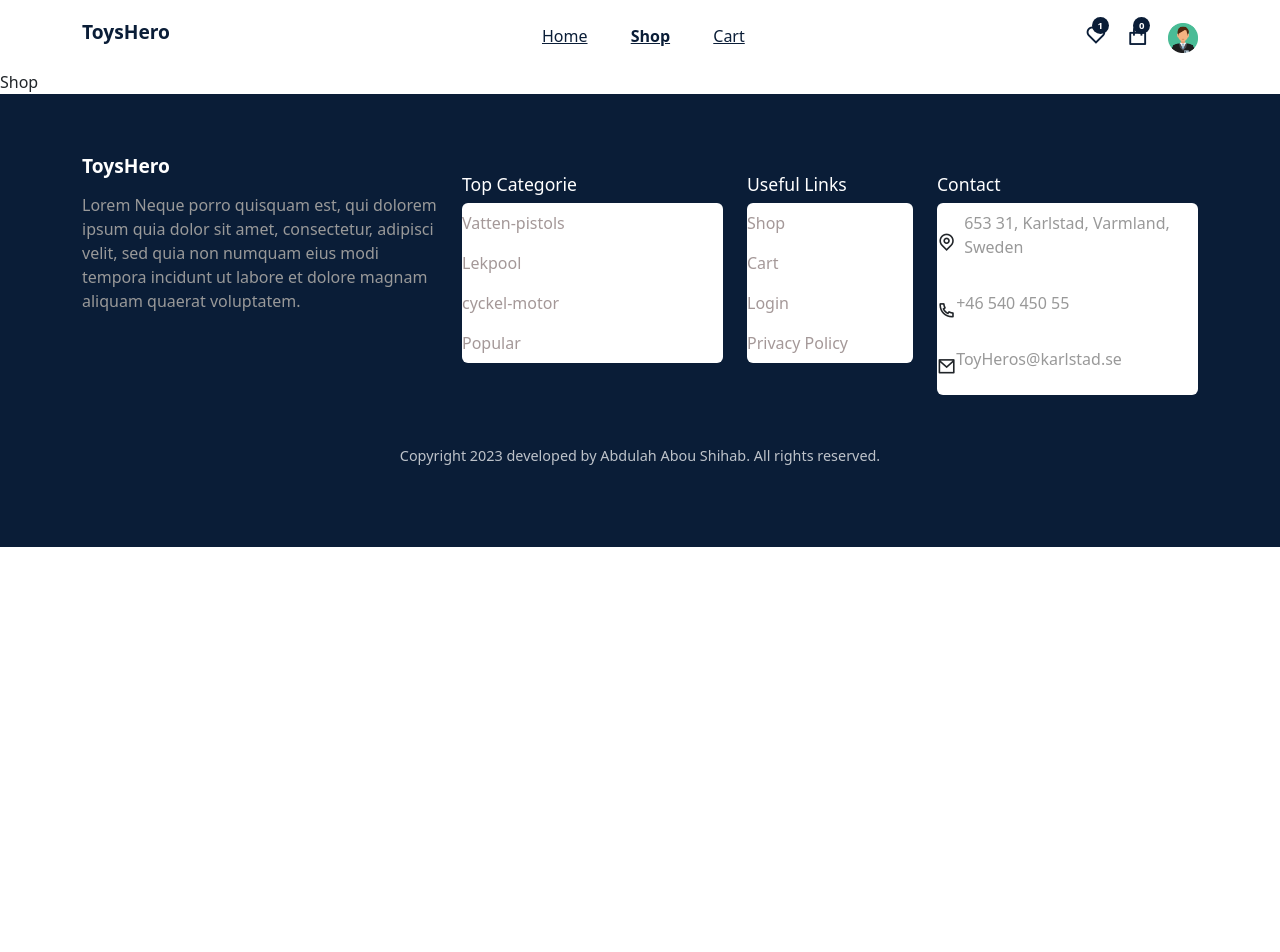
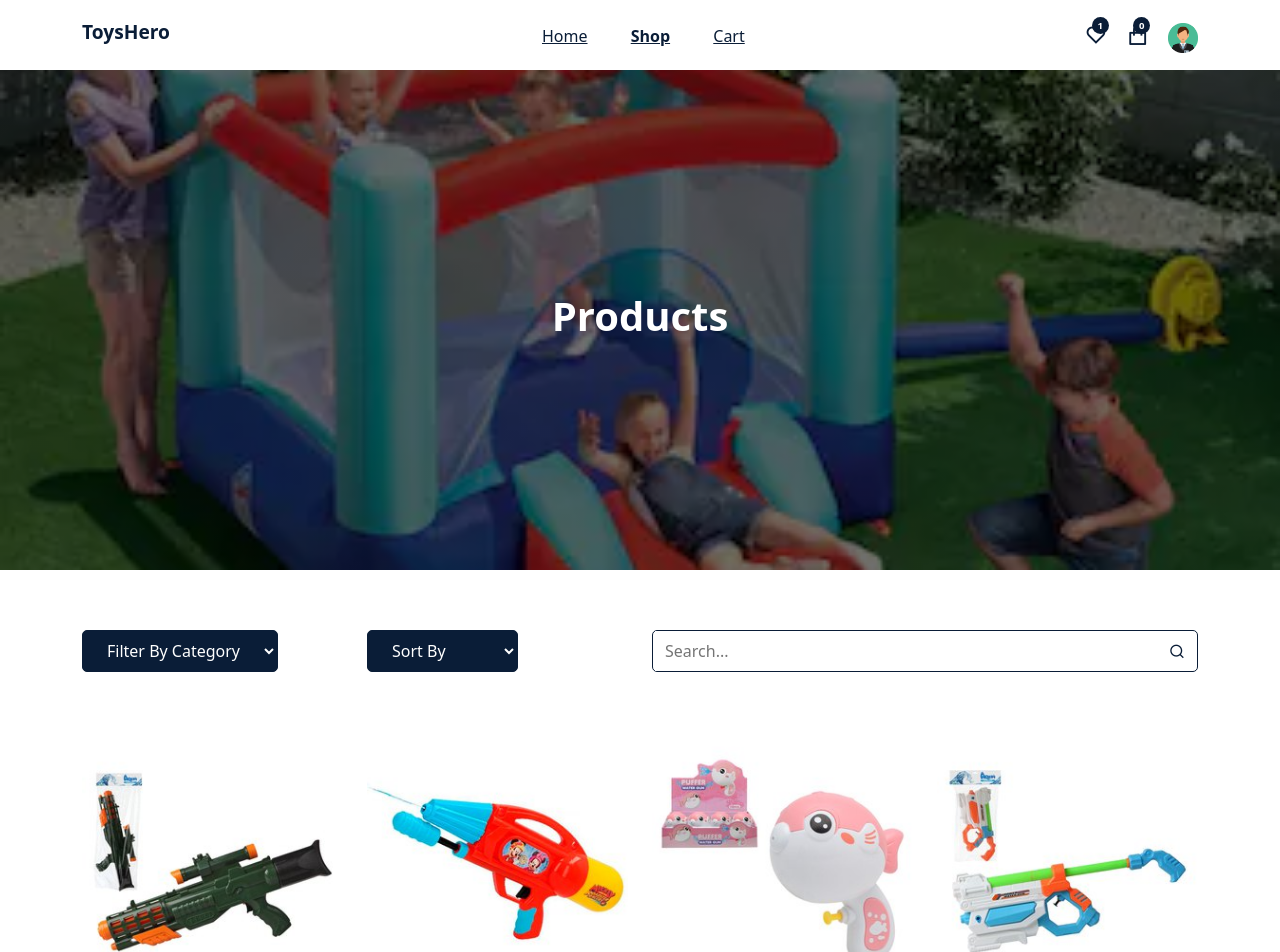
Before and after one commit to Bigabbelito/ToysHero, a React (Vite) app in the folder TosHero/: page /shop in a window 1280 px wide. Shown: the top 952 px of the page. Before the commit the page ends 800 px from the top, so only its background shows below. Built offline with nearby package versions, Linux system fonts and the light colour scheme.

Commit message:
app shop sidan uppdatering

```diff
--- a/TosHero/src/assets/data/products.js
+++ b/TosHero/src/assets/data/products.js
@@ -16,25 +16,18 @@ import productImg10 from "../images/new-araivel-04.png";
 import productImg13 from "../images/new-araivel-05.png";
 import productImg14 from "../images/new-araivel-06.png";
 
-import productImg16 from "../../assets/images/vatten-pistol-01.png";
-import productImg17 from "../../assets/images/vatten-pistol-01.png";
-import productImg18 from "../../assets/images/vatten-pistol-01.png";
-
 import productImg19 from "../../assets/images/popular-01.png";
 import productImg20 from "../../assets/images/popular-02.png";
 import productImg21 from "../../assets/images/popular-03.png";
 import productImg22 from "../../assets/images/popular-04.png";
 
-import productImg23 from "../../assets/images/cyckel-05.png";
-
-import productImg25 from "../../assets/images/vatten-pistol-01.png";
 
 const products = [
   {
     id: "01",
     productName: "Atosa Vatten Pistol 59 Cm ",
     imgUrl: productImg01,
-    category: "Vatten-Pistol",
+    category: "VattenPistol",
     price: 189.75,
     shortDesc:
       "Lorem ipsum dolor sit amet consectetur adipisicing elit. Consequuntur iure quas illo voluptates labore tempore!",
@@ -53,7 +46,7 @@ const products = [
     id: "02",
     productName: "Color baby Vattenpistol Mickey And The Roadster Racers",
     imgUrl: productImg4,
-    category: "Vatten-Pistol",
+    category: "VattenPistol",
     price: 79.99,
     shortDesc:
       "Lorem ipsum dolor sit amet consectetur adipisicing elit. Consequuntur iure quas illo voluptates labore tempore!",
@@ -76,7 +69,7 @@ const products = [
     id: "03",
     productName: "Atosa Vattenpistol",
     imgUrl: productImg03,
-    category: "Vatten-Pistol",
+    category: "VattenPistol",
     price: 174.99,
     shortDesc:
       "Lorem ipsum dolor sit amet consectetur adipisicing elit. Consequuntur iure quas illo voluptates labore tempore!",
@@ -98,7 +91,7 @@ const products = [
     id: "26",
     productName: "Atosa Vatten Pistol 34 Cm ",
     imgUrl: productImg02,
-    category: "Vatten-Pistol",
+    category: "VattenPistol",
     price: 79.89,
     shortDesc:
       "Lorem ipsum dolor sit amet consectetur adipisicing elit. Consequuntur iure quas illo voluptates labore tempore!",
@@ -342,74 +335,6 @@ const products = [
     ],
     avgRating: 4.8,
   },
-  {
-    id: "13",
-    productName: "One Plus Nord",
-    imgUrl: productImg16,
-    category: "mobile",
-    price: 799,
-    shortDesc:
-      "Lorem ipsum dolor sit amet consectetur adipisicing elit. Consequuntur iure quas illo voluptates labore tempore!",
-    description:
-      "Lorem ipsum dolor sit amet consectetur adipisicing elit. Optio nostrum accusantium iste, voluptas cumque provident! Consequatur officiis animi rem tempore voluptate cumque hic similique aperiam ut consectetur distinctio repudiandae quia quam quos, quas illo, iusto, necessitatibus odio veniam exercitationem quis voluptatibus debitis laboriosam! Esse debitis obcaecati blanditiis at impedit quibusdam!",
-    reviews: [
-      {
-        rating: 4.8,
-        text: "Lorem ipsum dolor sit amet consectetur adipisicing elit.",
-      },
-      {
-        rating: 4.9,
-        text: "Lorem ipsum dolor sit amet consectetur adipisicing elit.",
-      },
-    ],
-    avgRating: 4.8,
-  },
-
-  {
-    id: "14",
-    productName: "Apple iPhone 13 Pro",
-    imgUrl: productImg17,
-    category: "mobile",
-    price: 899,
-    shortDesc:
-      "Lorem ipsum dolor sit amet consectetur adipisicing elit. Consequuntur iure quas illo voluptates labore tempore!",
-    description:
-      "Lorem ipsum dolor sit amet consectetur adipisicing elit. Optio nostrum accusantium iste, voluptas cumque provident! Consequatur officiis animi rem tempore voluptate cumque hic similique aperiam ut consectetur distinctio repudiandae quia quam quos, quas illo, iusto, necessitatibus odio veniam exercitationem quis voluptatibus debitis laboriosam! Esse debitis obcaecati blanditiis at impedit quibusdam!",
-    reviews: [
-      {
-        rating: 4.8,
-        text: "Lorem ipsum dolor sit amet consectetur adipisicing elit.",
-      },
-      {
-        rating: 4.9,
-        text: "Lorem ipsum dolor sit amet consectetur adipisicing elit.",
-      },
-    ],
-    avgRating: 4.8,
-  },
-
-  {
-    id: "15",
-    productName: "Samsung Galaxy S22",
-    imgUrl: productImg18,
-    category: "mobile",
-    price: 699,
-    shortDesc:
-      "Lorem ipsum dolor sit amet consectetur adipisicing elit. Consequuntur iure quas illo voluptates labore tempore!",
-    description:
-      "Lorem ipsum dolor sit amet consectetur adipisicing elit. Optio nostrum accusantium iste, voluptas cumque provident! Consequatur officiis animi rem tempore voluptate cumque hic similique aperiam ut consectetur distinctio repudiandae quia quam quos, quas illo, iusto, necessitatibus odio veniam exercitationem quis voluptatibus debitis laboriosam! Esse debitis obcaecati blanditiis at impedit quibusdam!",
-    reviews: [
-      {
-        rating: 4.8,
-        text: "Lorem ipsum dolor sit amet consectetur adipisicing elit.",
-      },
-      {
-        rating: 4.9,
-        text: "Lorem ipsum dolor sit amet consectetur adipisicing elit.",
-      },
-    ],
-    avgRating: 4.8,
-  },
 
   {
     id: "16",
@@ -503,51 +428,9 @@ const products = [
     avgRating: 4.8,
   },
 
-  {
-    id: "20",
-    productName: "Beat Studio Wireless",
-    imgUrl: productImg23,
-    category: "wireless",
-    price: 199,
-    shortDesc:
-      "Lorem ipsum dolor sit amet consectetur adipisicing elit. Consequuntur iure quas illo voluptates labore tempore!",
-    description:
-      "Lorem ipsum dolor sit amet consectetur adipisicing elit. Optio nostrum accusantium iste, voluptas cumque provident! Consequatur officiis animi rem tempore voluptate cumque hic similique aperiam ut consectetur distinctio repudiandae quia quam quos, quas illo, iusto, necessitatibus odio veniam exercitationem quis voluptatibus debitis laboriosam! Esse debitis obcaecati blanditiis at impedit quibusdam!",
-    reviews: [
-      {
-        rating: 4.8,
-        text: "Lorem ipsum dolor sit amet consectetur adipisicing elit.",
-      },
-      {
-        rating: 4.9,
-        text: "Lorem ipsum dolor sit amet consectetur adipisicing elit.",
-      },
-    ],
-    avgRating: 4.8,
-  },
 
-  {
-    id: "22",
-    productName: "Beat EP Headphones",
-    imgUrl: productImg25,
-    category: "wireless",
-    price: 199,
-    shortDesc:
-      "Lorem ipsum dolor sit amet consectetur adipisicing elit. Consequuntur iure quas illo voluptates labore tempore!",
-    description:
-      "Lorem ipsum dolor sit amet consectetur adipisicing elit. Optio nostrum accusantium iste, voluptas cumque provident! Consequatur officiis animi rem tempore voluptate cumque hic similique aperiam ut consectetur distinctio repudiandae quia quam quos, quas illo, iusto, necessitatibus odio veniam exercitationem quis voluptatibus debitis laboriosam! Esse debitis obcaecati blanditiis at impedit quibusdam!",
-    reviews: [
-      {
-        rating: 4.8,
-        text: "Lorem ipsum dolor sit amet consectetur adipisicing elit.",
-      },
-      {
-        rating: 4.9,
-        text: "Lorem ipsum dolor sit amet consectetur adipisicing elit.",
-      },
-    ],
-    avgRating: 4.8,
-  },
+
+
 ];
 
 export default products
--- a/TosHero/src/components/Header/header.css
+++ b/TosHero/src/components/Header/header.css
@@ -59,7 +59,7 @@
     color: #fff;
     border-radius: 50px;
     align-items: center;
-    display: flex;
+    display: grid;
     justify-content: center;
     font-size: .6rem;
     font-weight: 600;
--- /dev/null
+++ b/TosHero/src/components/UI/CommonSection.jsx
@@ -0,0 +1,14 @@
+import {Container} from 'reactstrap'
+import '../../styles/common.css'
+
+const CommonSection = ({title}) => {
+  return(
+  <section className="common__section">
+  <Container className='text-center'>
+<h1>{title}</h1>
+  </Container>
+  </section>
+  )
+}
+
+export default CommonSection
--- a/TosHero/src/pages/Shop.jsx
+++ b/TosHero/src/pages/Shop.jsx
@@ -1,6 +1,104 @@
+import { useState} from "react"
+import CommonSection from "../components/UI/CommonSection"
+import Helmet from '../components/Helmet/Helmet'
+import { Container, Row, Col } from "reactstrap"
+import '../styles/shop.css'
+import products from '../assets/data/products'
+import ProductsList from '../components/UI/ProductsList'
+
 
 const Shop = () => {
-  return  <div>Shop</div>
+  const[productsData, setProductsData] = useState(products)
+
+  const handelFiler = e =>{
+    const filterValue = e.target.value
+    if(filterValue === 'New-Arraivel'){
+      const filteredProducts = products.filter((item) => item.category === 'New-Arraivel')
+
+      setProductsData(filteredProducts)
+    }
+
+    if(filterValue === 'Lekpool'){
+      const filteredProducts = products.filter((item) => item.category === 'Lekpool')
+
+      setProductsData(filteredProducts)
+    }
+
+    if(filterValue === 'Popular'){
+      const filteredProducts = products.filter((item) => item.category === 'Popular')
+
+      setProductsData(filteredProducts)
+    }
+
+    if(filterValue === 'VattenPistol'){
+      const filteredProducts = products.filter((item) => item.category === 'VattenPistol')
+
+      setProductsData(filteredProducts)
+    }
+  }
+
+  const handelSearch = e=> {
+    const searchTerm = e.target.value
+
+    const searchProducts = products.filter(item => item.productName.toLocaleLowerCase().includes(searchTerm.toLocaleLowerCase()))
+
+    setProductsData(searchProducts)
+  }
+
+
+
+  return  (
+    <Helmet title='Shop'>
+  <CommonSection title='Products'/>
+
+  <section>
+    <Container>
+      <Row>
+
+        <Col lg='3' md='3'>
+          <div className='filter__widget'>
+            <select onChange={handelFiler}>
+            <option>Filter By Category</option>
+              <option value='New-Arraivel'>New-Arraivel</option>
+              <option value='Popular'>Popular</option>
+              <option value='VattenPistol'>VattenPistol</option>
+              <option value='Lekpool'>Lekpool</option>
+            </select>
+          </div>
+        </Col>
+        <Col lg='3' md='3'>
+        <div className='filter__widget'>
+            <select>
+            <option>Sort By</option>
+              <option value='ascending'>Ascending</option>
+              <option value='descending'>Descending</option>
+            </select>
+          </div>
+        </Col>
+        <Col lg='6' md='4'>
+          <div className="search__box">
+            <input type="text" placeholder="Search..."  onChange={handelSearch}>
+
+            </input>
+            <span><i className="ri-search-line"></i></span>
+          </div>
+        </Col>
+      </Row>
+    </Container>
+  </section>
+
+  <section className="pt-0">
+    <Container>
+      <Row>
+        {
+          productsData.length === 0? (<h1 className="text-center fs-5">No products are found!</h1>) : (
+            <ProductsList data={productsData}/>
+          )}
+      </Row>
+    </Container>
+  </section>
+  </Helmet>
+  )
 }
 
 export default Shop
--- /dev/null
+++ b/TosHero/src/styles/common.css
@@ -0,0 +1,16 @@
+/* @import '../assets/images/common-section.png'; */
+
+.common__section{
+    background: linear-gradient(rgba(0, 0, 0, 0.565), rgba(0, 0, 0, 0.565)), url('../assets/images/common-section.png') no-repeat center center ;
+    background-size: cover;
+    padding: 100px 0px;
+    height: 500px;
+    display: grid;
+    align-items: center;
+    justify-content: center;
+}
+
+.common__section h1{
+    color: #fff;
+    font-weight: 600;
+}
--- /dev/null
+++ b/TosHero/src/styles/shop.css
@@ -0,0 +1,38 @@
+.filter__widget select{
+    padding: 8px 20px ;
+    border: 1px solid var(--primary-color);
+    cursor: pointer;
+    border-radius: 5px;
+    background: var(--primary-color);
+    color: #fff;
+}
+
+.filter__widget select:focus{
+    outline: none !important;
+}
+.filter__widget select option{
+    font-size: .9rem;
+}
+
+.search__box{
+    width: 100%;
+    display: flex;
+    align-items: center;
+    justify-content: space-between;
+    border: 1px solid var(--primary-color);
+    border-radius: 5px;
+    padding-right: 12px;
+    padding-left: 2px;
+    cursor: pointer;
+}
+
+.search__box input{
+    width: 100%;
+    border: none;
+    outline: none;
+    padding: 8px 10px;
+}
+
+.search__box span{
+    color: var(--primary-color);
+}
```
Also changed, not shown: TosHero/src/assets/images/common-section.png (added), TosHero/src/components/UI/CommoSection.jsx (deleted).
